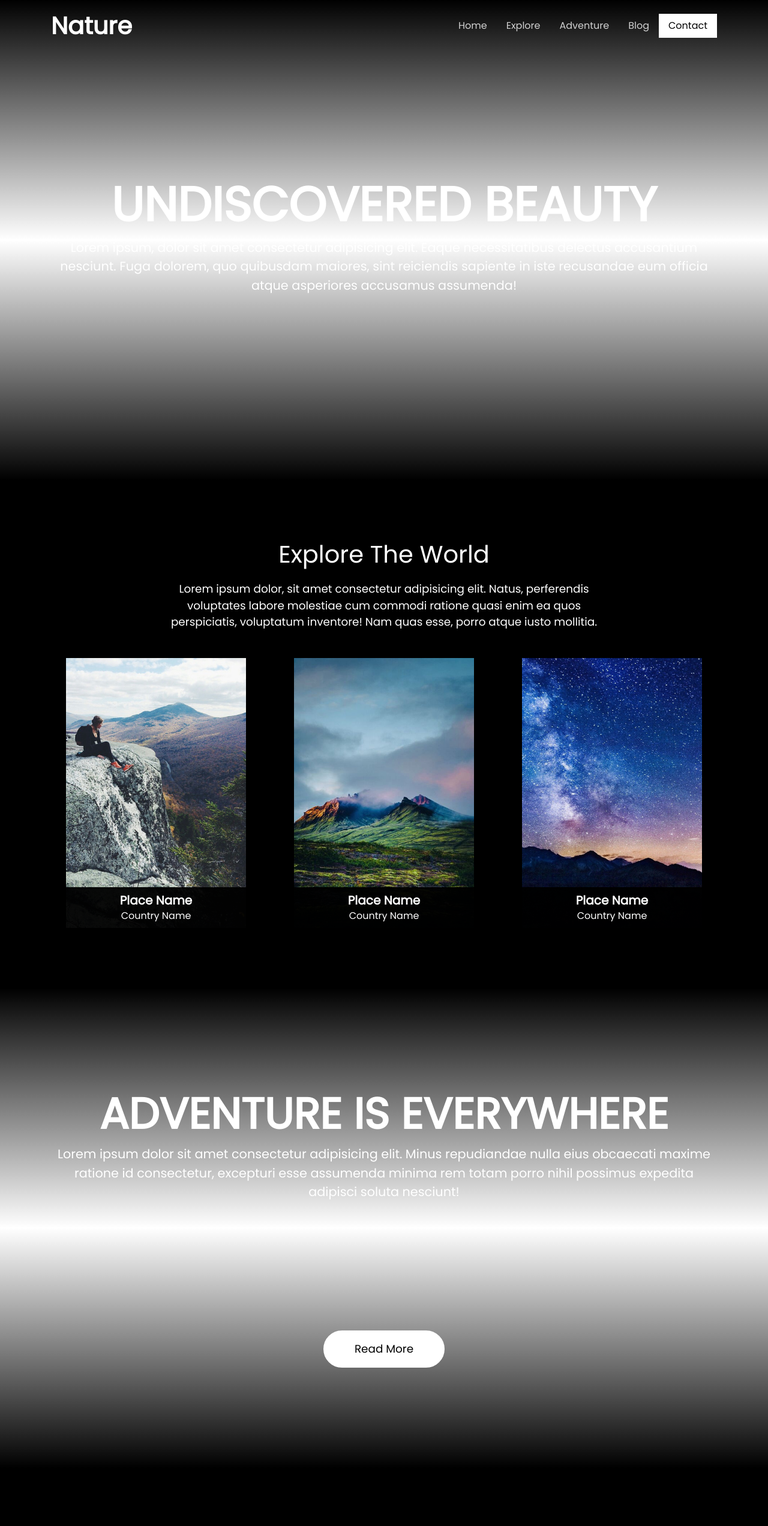
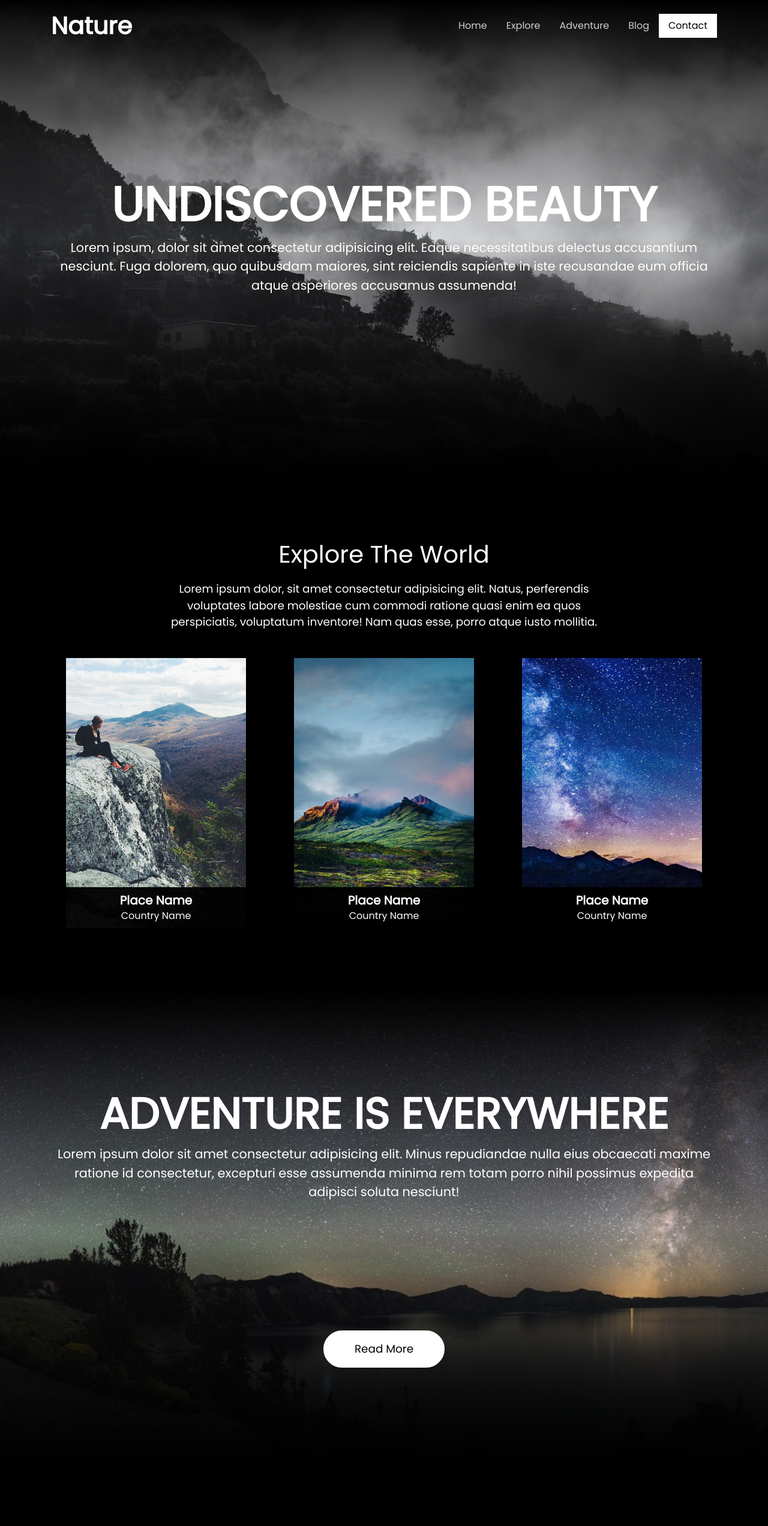
Before and after one commit to RamanP007/NatureTheme, a plain HTML site: page index.html in a window 1280 px wide. Shown: the top 2544 px of the page at 60% size. Drawn offline with nearby package versions, Linux system fonts and the light colour scheme.

Commit message:
Update style.css

```diff
--- a/style.css
+++ b/style.css
@@ -59,7 +59,7 @@ p{
   top: 0;
   width: 100%;
   height: 100vh;
-  background: url(image/bannerbg.jpg);
+  background: url(bannerbg.jpg);
   background-repeat: no-repeat;
   background-size: cover;
   margin-bottom: 0;
@@ -187,7 +187,7 @@ p{
 
 .sec2{
   position: relative;
-  background: url(image/bannerbg2.jpg);
+  background: url(bannerbg2.jpg);
   background-size: cover;
   height: 100vh;
 
@@ -258,7 +258,7 @@ p{
 .contact{
   position: relative;
   padding: 100px 0;
-  background: url(image/contactbg.jpg);
+  background: url(contactbg.jpg);
   background-size: cover;
   min-height: 100vh;
 }
```
